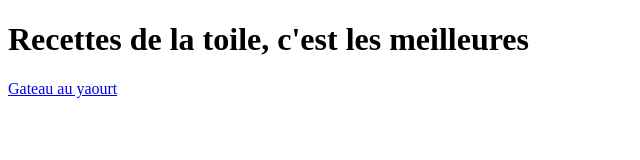
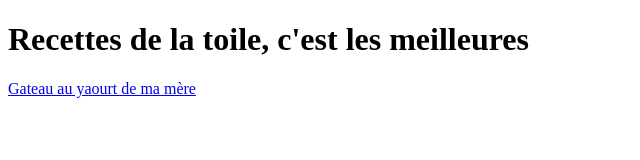
Before and after one commit to AminaChakirDev/latoile-recettes-html, a plain HTML site: page index.html in a window 1280 px wide. Shown: the full height of the page, 0-640 px from the left. Drawn offline with Linux system fonts and the light colour scheme.

Commit message:
Add details

```diff
--- a/index.html
+++ b/index.html
@@ -7,6 +7,6 @@
 </head>
 <body>
     <h1>Recettes de la toile, c'est les meilleures</h1>
-    <a href="gateau-yaourt.html">Gateau au yaourt</a>
+    <a href="gateau-yaourt.html">Gateau au yaourt de ma mère</a>
 </body>
 </html>
```
